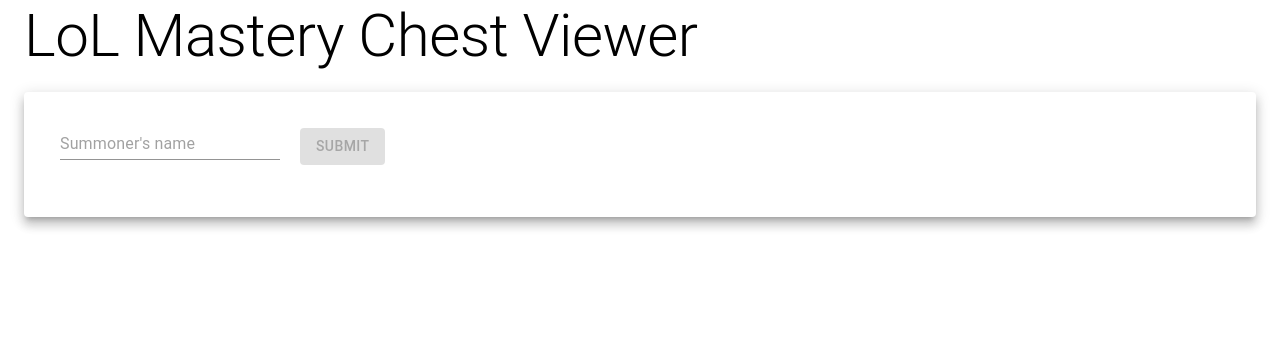
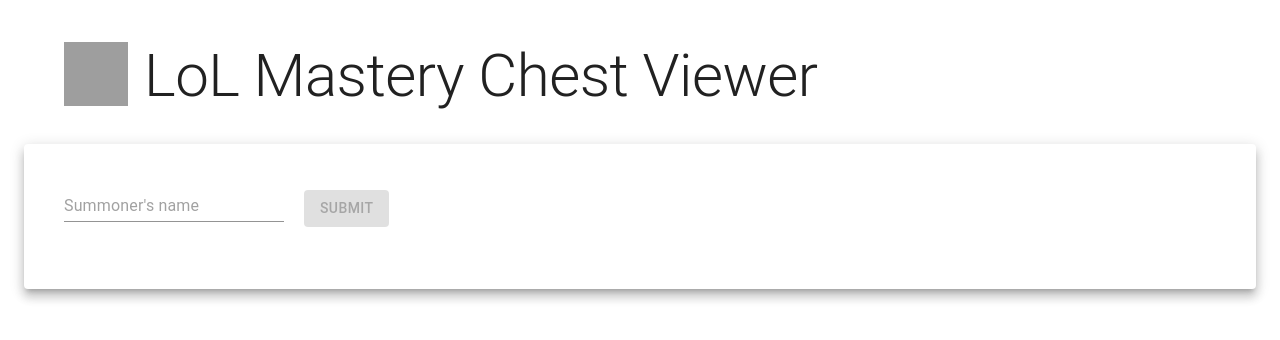
Before and after one commit to radlinskii/lol-mastery-chest-viewer, a React (Create React App) app in the folder client/: page / in a window 1280 px wide. Shown: the top 340 px of the page. Built offline with nearby package versions, Linux system fonts and the light colour scheme; no server answers; grey boxes are pictures that could not be loaded.

Commit message:
code refactor (#44)
* add logo

* code refactor

* install prop-types

```diff
--- a/client/package.json
+++ b/client/package.json
@@ -7,9 +7,10 @@
     "@testing-library/jest-dom": "^4.2.4",
     "@testing-library/react": "^9.5.0",
     "@testing-library/user-event": "^7.2.1",
+    "prop-types": "^15.7.2",
     "react": "^16.13.1",
     "react-dom": "^16.13.1",
-    "react-scripts": "3.4.3"
+    "react-scripts": "^3.4.4"
   },
   "scripts": {
     "start": "react-scripts start",
--- a/client/src/App.js
+++ b/client/src/App.js
@@ -1,17 +1,50 @@
 import React from 'react';
 import HomePage from './components/HomePage';
 import { SUMMONER_SEARCH_PARAM } from './constants';
-import { Container, Typography } from '@material-ui/core';
+import { Container, Typography, Box } from '@material-ui/core';
+import { makeStyles } from '@material-ui/core/styles';
+
+const useStyles = makeStyles((theme) => ({
+	logo: {
+		position: 'relative',
+		top: '10px',
+		height: '64px',
+		width: '64px',
+		paddingRight: '16px',
+	},
+	header: {
+		marginTop: '32px',
+		marginBottom: '32px',
+		display: 'flex',
+		alignItems: 'center',
+	},
+	wrapper: {
+		marginLeft: '40px',
+		display: 'inline-block',
+	},
+	homeLink: {
+		textDecoration: 'none',
+		color: theme.palette.text.primary,
+	},
+}));
 
 function App() {
+	const classes = useStyles();
 	const currentParams = new URLSearchParams(window.location.search);
 	const summonerName = currentParams.get(SUMMONER_SEARCH_PARAM);
 
 	return (
-		<Container >
-			<Typography variant="h2" component="h1">
-				LoL Mastery Chest Viewer
-			</Typography>
+		<Container>
+			<Box className={classes.header}>
+				<Box className={classes.wrapper}>
+					<a href={window.location.origin} className={classes.homeLink}>
+						<img alt="LoL Mastery Chest Viewer" className={classes.logo} src="https://raw.githubusercontent.com/radlinskii/lol-mastery-chest-viewer/master/docs/images/logo.png"/>
+						<Typography variant="h2" component="h1" display="inline" className={classes.title}>
+							LoL Mastery Chest Viewer
+						</Typography>
+					</a>
+				</Box>
+			</Box>
 			<HomePage value={summonerName ?? ''}/>
 		</Container>
 	);
--- a/client/src/components/HomePage/HomePage.js
+++ b/client/src/components/HomePage/HomePage.js
@@ -1,5 +1,5 @@
-import React, { useEffect, useState } from 'react';
-import useSummoner from '../../hooks/useSummoner'
+import React, { useCallback, useEffect, useState, useMemo } from 'react';
+import useSummoner from '../../hooks/useSummoner';
 import { D_DRAGON_URL, SUMMONER_SEARCH_PARAM } from '../../constants';
 import ChampionList from '../ChampionList';
 import {
@@ -10,8 +10,6 @@
     Card,
     Divider,
     Typography,
-	FormControlLabel,
-	Switch,
 } from '@material-ui/core';
 import { makeStyles } from '@material-ui/core/styles';
 
@@ -19,22 +17,23 @@
     button: {
         marginLeft: '20px',
     },
-	headerWrap: {
-		display: 'flex',
-		justifyContent: 'space-between',
-		alignItems: 'center',
-	},
     header: {
         display: 'flex',
         alignItems: 'center',
         margin: '20px 0',
     },
     container: {
-		padding: '20px',
+        padding: '30px 40px',
         margin: '20px 0',
     },
     avatar: {
         marginLeft: '10px',
+    },
+    championSearch: {
+        marginRight: '40px',
+    },
+    toolbar: {
+        marginBottom: '16px',
     },
 });
 
@@ -42,50 +41,48 @@
     const classes = useStyles();
     const [value, setValue] = useState(initialValue);
     const [championQuery, setChampionQuery] = useState('');
-	const [availableChests, setAvailableChests] = useState(false);
-    const {fetchSummoner, summoner, error, loading} = useSummoner(value);
+    const [wasInitialFetchCalled, setInitialFetchCalled] = useState(false);
+    const { fetchSummoner, summoner, error, loading } = useSummoner(value);
 
-    useEffect(() => {
-    	if (!!initialValue && value === initialValue) {
+    useEffect(function initialFetchEffect() {
+        if (!wasInitialFetchCalled && !!initialValue && value === initialValue) {
             fetchSummoner();
+            setInitialFetchCalled(true);
         }
-	}, [value, fetchSummoner, initialValue])
+    }, [wasInitialFetchCalled, value, fetchSummoner, initialValue]);
 
     const handleInputChange = (event) => {
         setValue(event.target.value);
     };
 
-	const summonerNameEntered = value.trim() !== initialValue && value.trim().length > 0;
+    const isSummonerNameEmpty = useMemo(() => value.trim().length === 0, [value]);
 
-    const handleClick = () => {
-		if (!summonerNameEntered) return;
+    const handleClick = useCallback(() => {
+        if (isSummonerNameEmpty) {
+            return;
+        }
 
         fetchSummoner();
 
         const search = new URLSearchParams(window.location.search);
         search.set(SUMMONER_SEARCH_PARAM, value);
         window.location.search = search.toString();
-	}
+    }, [fetchSummoner, value, isSummonerNameEmpty]);
 
     const handleEnterPress = (event) => {
-		if (event.key === "Enter") {
+        if (event.key === 'Enter') {
             handleClick();
         }
-	}
+    };
 
-	const filterChampions = (list) => {
-		let summonerChampions = list;
-		if (availableChests) {
-			summonerChampions = summoner.champions.filter(({chestGranted}) => !chestGranted)
-		}
-		return championQuery
-		? summonerChampions.filter(({name}) => name.toLowerCase().indexOf(championQuery.toLowerCase()) > -1)
-		: summonerChampions
-	}
+    const filterChampions = (list) => championQuery
+        ? list.filter(({ name }) => name.toLowerCase()
+            .indexOf(championQuery.toLowerCase()) > -1)
+        : list;
 
     return (
-		<Card className={classes.container} raised >
-			<Box p={2} mb={2} >
+        <Card className={classes.container} raised>
+            <Box pt={2} pb={2} mb={2}>
                 <TextField
                     type="text"
                     onChange={handleInputChange}
@@ -100,36 +97,35 @@
                     variant="contained"
                     color="primary"
                     onClick={handleClick}
-					disabled={loading || !summonerNameEntered}>
+                    disabled={loading || isSummonerNameEmpty}>
                     Submit
                 </Button>
             </Box>
             {summoner === undefined && !loading && error?.message !== undefined && (
                 <>
-					<Divider />
+                    <Divider/>
                     <Box className={classes.header}>
-						<Typography variant="h3" component="h2" color="error" >
+                        <Typography variant="h3" component="h2" color="error">
                             {error.message}
                         </Typography>
                     </Box>
-					<Divider />
+                    <Divider/>
                 </>
             )}
             {summoner === undefined && loading && error?.message === undefined && (
                 <>
-					<Divider />
+                    <Divider/>
                     <Box className={classes.header}>
                         <Typography variant="h3" component="h2">
                             Loading...
                         </Typography>
                     </Box>
-					<Divider />
+                    <Divider/>
                 </>
             )}
             {summoner !== undefined && !loading && error?.message === undefined && (
                 <>
-					<Divider />
-					<Box className={classes.headerWrap}>
+                    <Divider/>
                     <Box className={classes.header}>
                         <Typography variant="h3" component="h2">
                             Hi {summoner.name}!
@@ -140,25 +136,15 @@
                             src={`${D_DRAGON_URL}/img/profileicon/${summoner.profileIconId}.png`}
                         />
                     </Box>
-						<Box>
-							<FormControlLabel
-								control={
-									<Switch
-										checked={availableChests}
-										onChange={e => setAvailableChests(e.target.checked)}
-										name="availableChests"
-										color="primary"
+                    <Box className={classes.toolbar}>
+                        <TextField
+                            className={classes.championSearch}
+                            type="search"
+                            onChange={e => setChampionQuery(e.target.value)}
+                            placeholder="Find champion"
                         />
-								}
-								label="Available chests"
-							/>
-							<TextField
-								type="text"
-								onChange={e => setChampionQuery(e.target.value)}
-								placeholder="Find champion"/>
                     </Box>
-					</Box>
-					<ChampionList champions={filterChampions(summoner.champions)} />
+                    <ChampionList champions={filterChampions(summoner.champions)}/>
                 </>
             )}
         </Card>
```
Also changed, not shown: client/src/components/ChampionList/ChampionList.js (+41 -20 lines), client/src/components/EnhancedTableHead/EnhancedTableHead.js (+11 -11 lines), 1 other file (tests, documents, lock files or other folders). Lines whose indentation alone changed are shown as unchanged.
